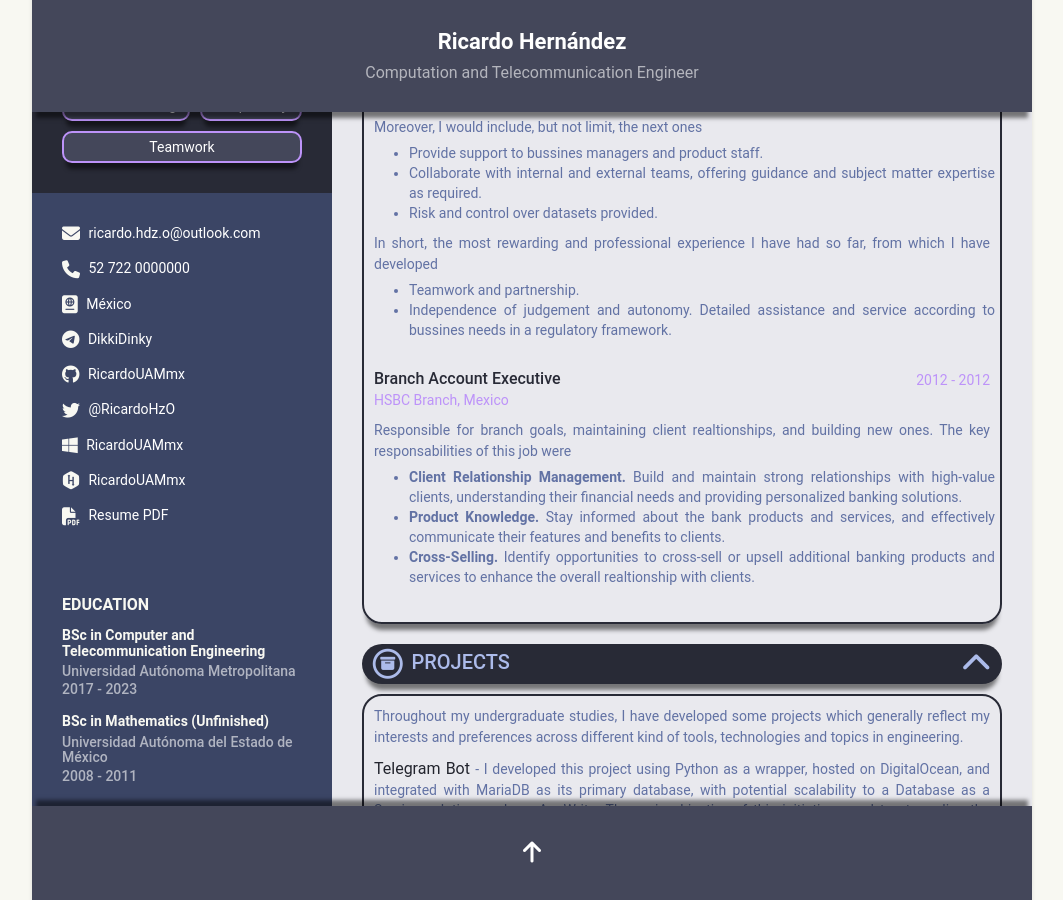
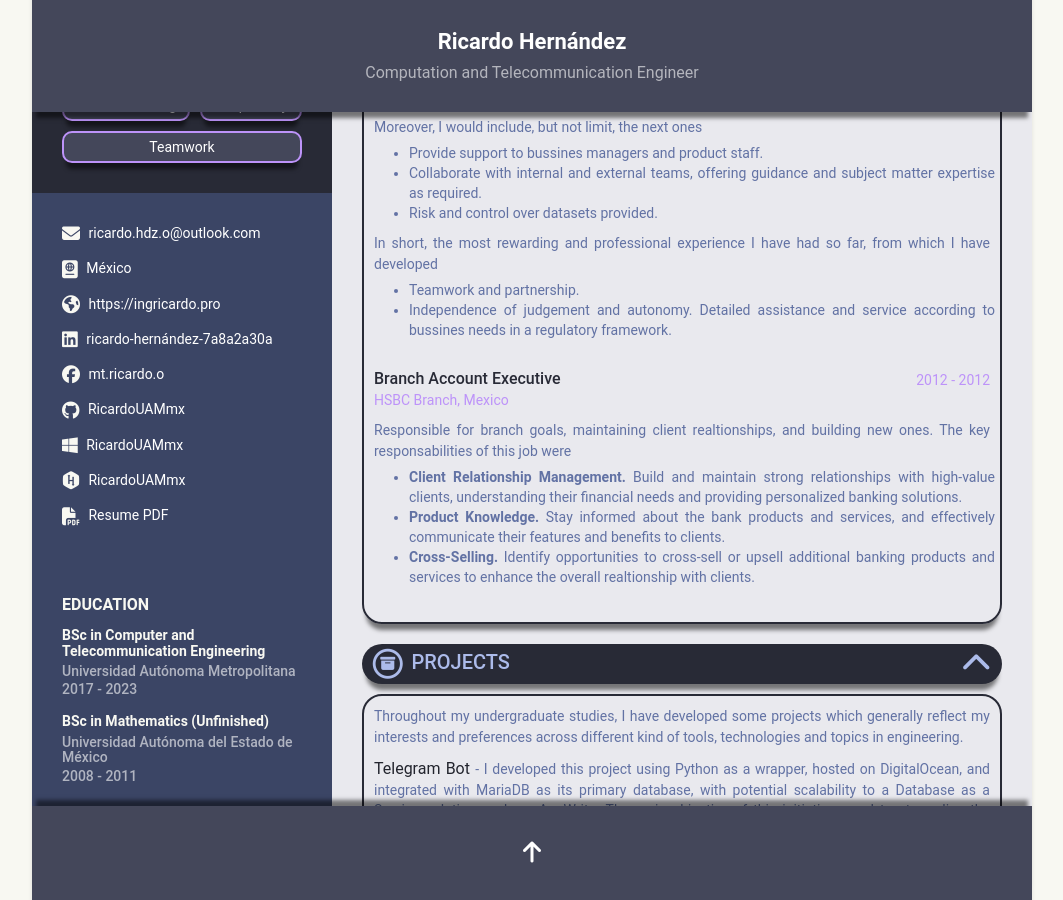
Before and after one commit to RicardoUAMmx/webcode, a Jekyll site: the page built from index.html, in a window 1280 px wide and 900 px high, scrolled down 1152 px. Shown: the whole window, without its empty margins (108-1171 px from the left). Built offline with Jekyll 4.4.1, drawn with Linux system fonts in a browser that asks for light colours.

Commit message:
Add: Facebook, LinkedIn, Blog. Removed: Twitter, Telegram

```diff
--- a/_data/data.yml
+++ b/_data/data.yml
@@ -30,23 +30,24 @@ sidebar:
 
     # Sidebar links
     email: ricardo.hdz.o@outlook.com
-    phone: 52 722 0000000
+    phone:
     timezone:
     citizenship: México
-    website: # blog.webjeda.com #do not add http://
-    linkedin: # alandoe
+    website: https://ingricardo.pro
+    linkedin: ricardo-hernández-7a8a2a30a
     xing:
     github: RicardoUAMmx
-    telegram: DikkiDinky # add your nickname without '@' sign
+    telegram:
     gitlab:
     bitbucket:
-    twitter: '@RicardoHzO'
+    twitter:
     stack-overflow: # Number/Username, e.g. 123456/alandoe
     microsoft: RicardoUAMmx
     codewars:
     hackerrank: RicardoUAMmx
     goodreads: # Number-Username, e.g. 123456-alandoe
     pdf: https://drive.google.com/file/d/1W-kLx1lQbyAtAqP_zzSfXLuZZoucFxtj/view?usp=sharing
+    facebook: mt.ricardo.o
 
     languages:
       title: Languages
--- a/_includes/contact.html
+++ b/_includes/contact.html
@@ -40,6 +40,12 @@
     {% if sidebar.linkedin %}
     <li class="linkedin"><i class="fab fa-linkedin"></i>
       <a href="https://linkedin.com/in/{{ sidebar.linkedin }}" target="_blank">{{ sidebar.linkedin }}</a>
+    </li>
+    {% endif %}
+
+    {% if sidebar.facebook %}
+    <li class="facebook"><i class="fab fa-facebook"></i>
+      <a href="https://www.facebook.com/{{ sidebar.facebook }}" target="_blank">{{ sidebar.facebook }}</a>
     </li>
     {% endif %}
 
```
